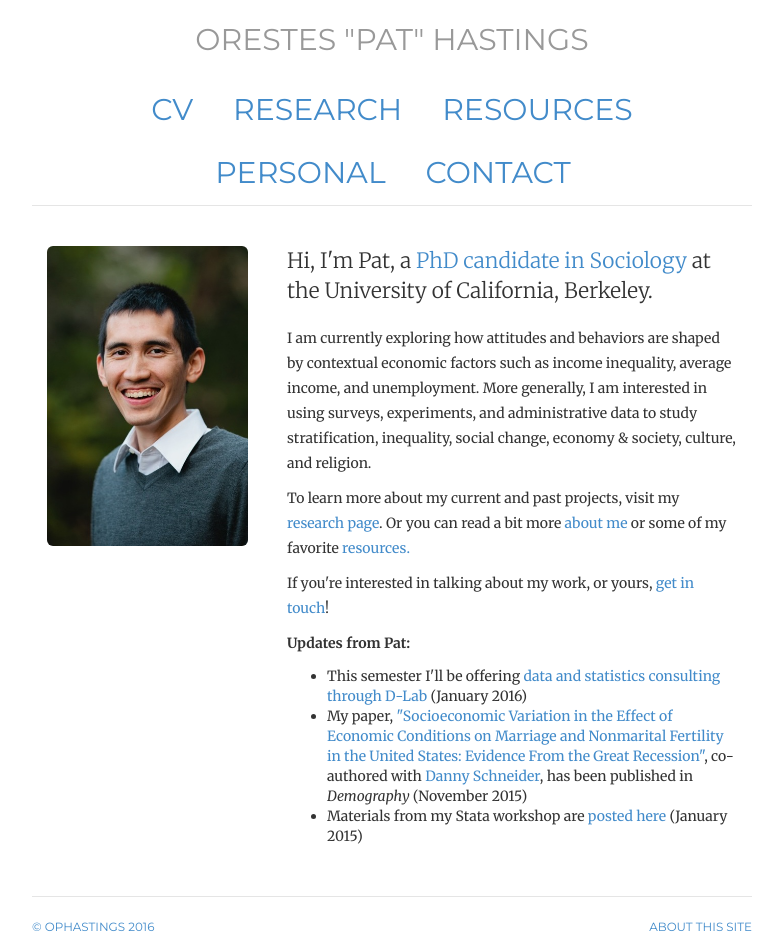
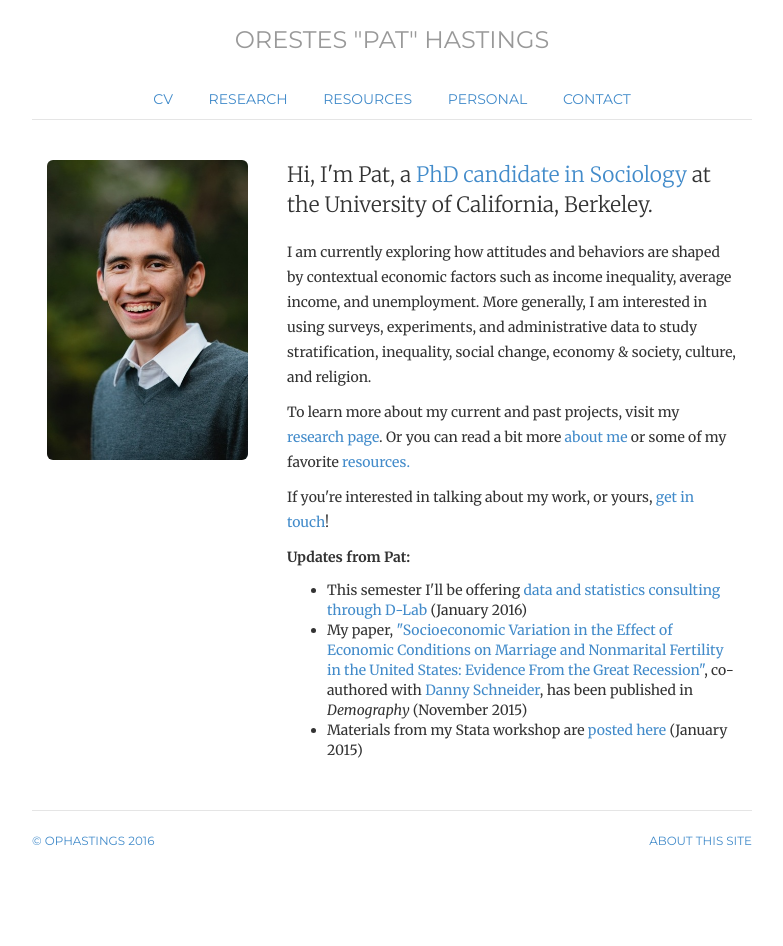
Before and after one commit to ophastings/ophastings.github.io, a Jekyll site: the page built from index.html, in a window 1280 px wide. Shown: the whole page, without its empty margins (248-1031 px from the left). Built offline with Jekyll 4.4.1, drawn with Linux system fonts in a browser that asks for light colours; comment, search, counter and statistics services are not loaded; after the commit the page ends 900 px from its top, so only the background shows below that.

Commit message:
Update style.css

```diff
--- a/css/style.css
+++ b/css/style.css
@@ -8,7 +8,7 @@ h1, h2, h3, h4, h5, h6, .h1, .h2, .h3, .h4, .h5, .h6 { font-family: 'Merriweathe
 blockquote p { font-size: 16px; line-height: 1.6em; }
 
 /* Masthead */
-.header, .header h3 { font-family: 'Montserrat', Helvetica, sans-serif; text-transform: uppercase; font-weight: normal; text-align: center; font-size: 30px;  }
+.header, .header h3 { font-family: 'Montserrat', Helvetica, sans-serif; text-transform: uppercase; font-weight: normal; text-align: center; }
 
 .footer { font-family: 'Montserrat', Helvetica, sans-serif; text-transform: uppercase; font-weight: normal; }
 
```
